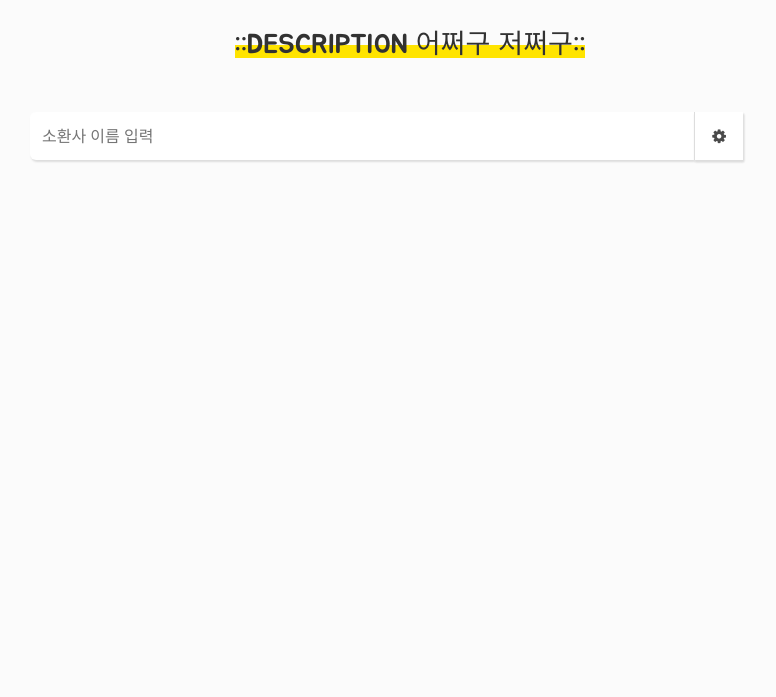
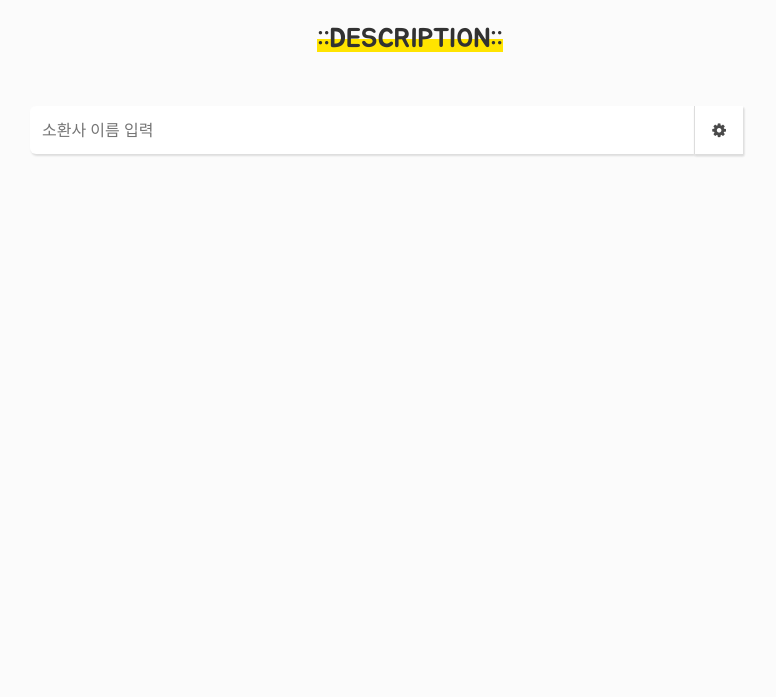
Before and after one commit to r1ttle/lolSearchSite, a plain HTML site: page Index.html in a window 1280 px wide. Shown: the part 303-1000 px from the top of the page, without its empty margins (230-1006 px from the left). Drawn offline with nearby package versions, Linux system fonts and the light colour scheme.

Commit message:
first commit

```diff
--- a/Index.html
+++ b/Index.html
@@ -15,7 +15,7 @@
 <body>
 
     <p class="a">YOUSEUNG .GG</p>
-    <h1><span class="half_HL">::DESCRIPTION 어쩌구 저쩌구::</span></h1>
+    <h1><span class="half_HL">::DESCRIPTION::</span></h1>
 
     <div class="container">
         <div class="search-box" id="SBox">
```
